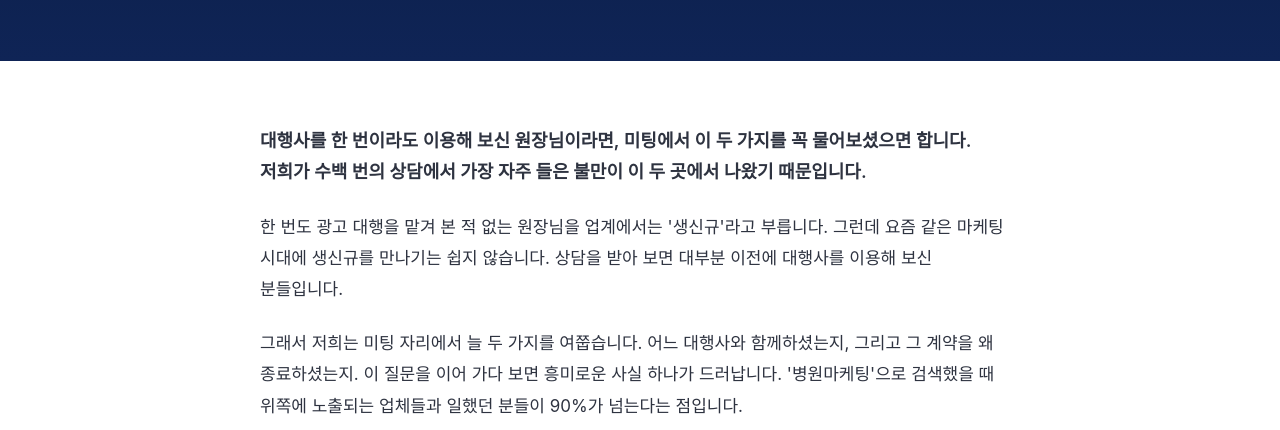
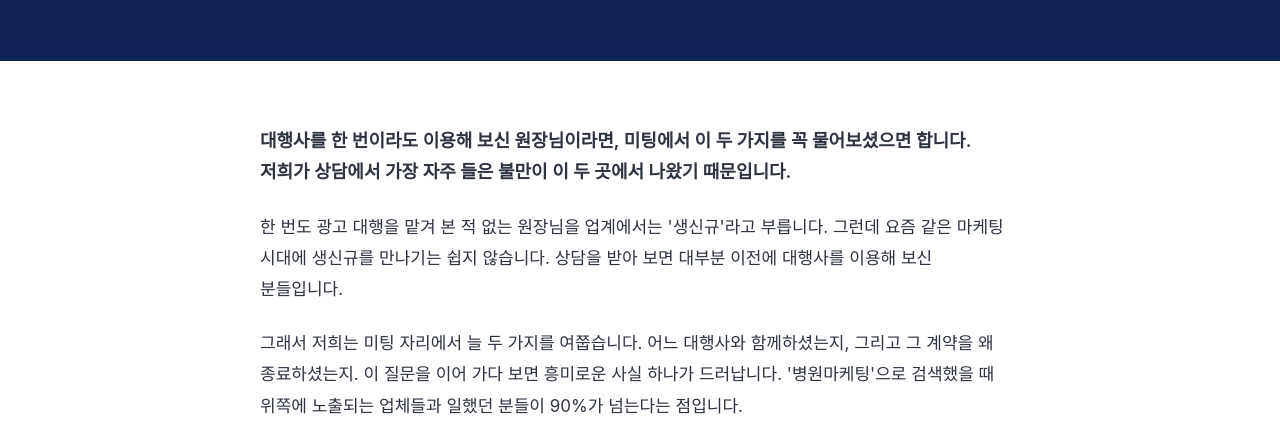
Before and after one commit to erummarketingceo-afk/-, a plain HTML site: page column-meeting.html in a window 1280 px wide. Shown: the part 370-800 px from the top of the page. Drawn offline with nearby package versions, Linux system fonts and the light colour scheme; a web font is replaced by a local one.

Commit message:
docs: 미팅 칼럼 도입부 표현 수정 (확인되지 않은 수치 제거)

```diff
--- a/column-meeting.html
+++ b/column-meeting.html
@@ -74,7 +74,7 @@
 
     <article class="col-article">
 
-      <p class="col-lead">대행사를 한 번이라도 이용해 보신 원장님이라면, 미팅에서 이 두 가지를 꼭 물어보셨으면 합니다. 저희가 수백 번의 상담에서 가장 자주 들은 불만이 이 두 곳에서 나왔기 때문입니다.</p>
+      <p class="col-lead">대행사를 한 번이라도 이용해 보신 원장님이라면, 미팅에서 이 두 가지를 꼭 물어보셨으면 합니다. 저희가 상담에서 가장 자주 들은 불만이 이 두 곳에서 나왔기 때문입니다.</p>
 
       <p>한 번도 광고 대행을 맡겨 본 적 없는 원장님을 업계에서는 '생신규'라고 부릅니다. 그런데 요즘 같은 마케팅 시대에 생신규를 만나기는 쉽지 않습니다. 상담을 받아 보면 대부분 이전에 대행사를 이용해 보신 분들입니다.</p>
 
```
